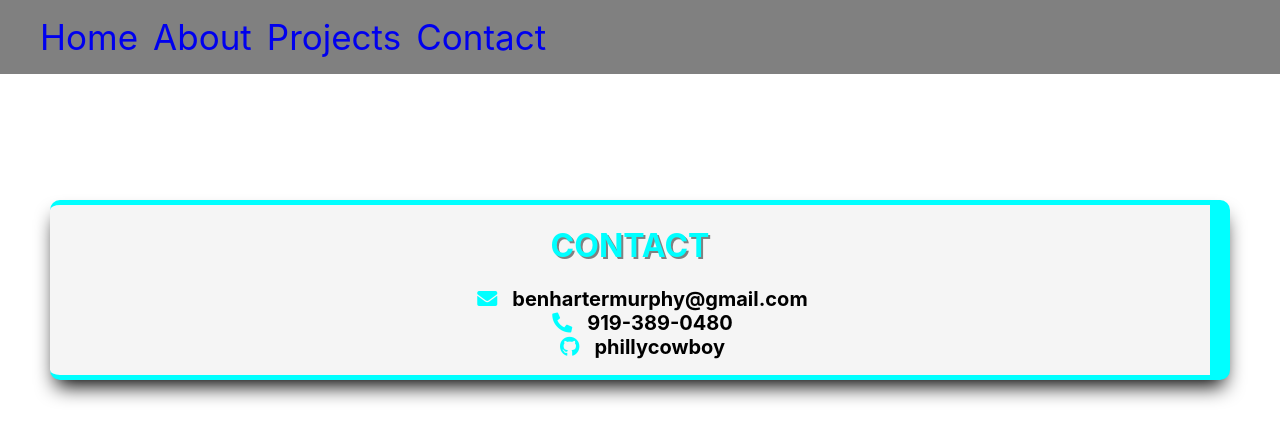
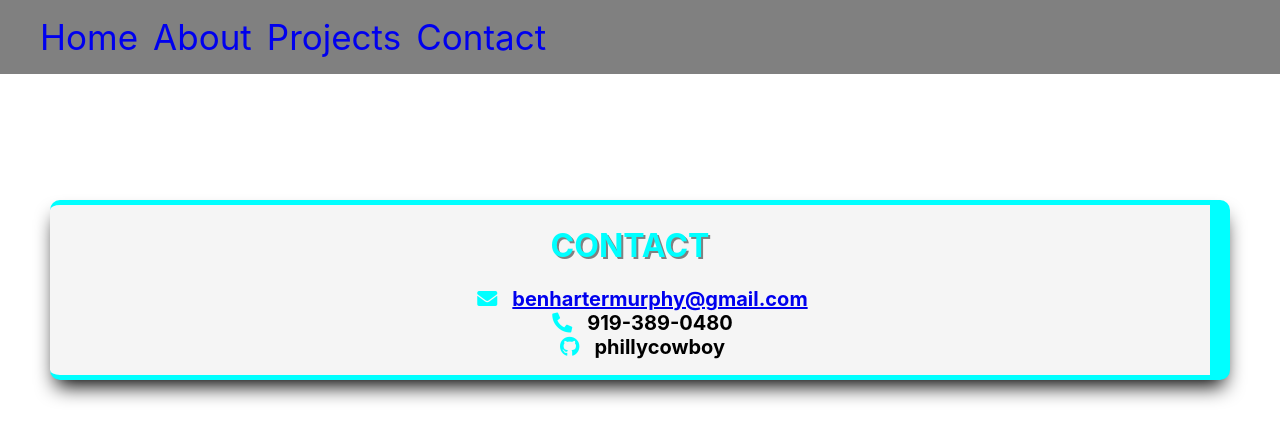
Before and after one commit to phillycowboy/port_practice-, a React (Create React App) app: page /contact in a window 1280 px wide. Shown: the top 440 px of the page. Built offline with nearby package versions, Linux system fonts and the light colour scheme.

Commit message:
added mailto to contact will test when i get home

```diff
--- a/src/components/Contact.js
+++ b/src/components/Contact.js
@@ -11,7 +11,7 @@
                             <i class="fas fa-envelope"></i>
                         </div>
                         <div id="data">
-                            benhartermurphy@gmail.com
+                            <a href="mailto:benhartermurphy@gmail.com" target="_blank" rel="noopener noreferrer">benhartermurphy@gmail.com</a>
                         </div>
                     </li><br/>
                     <li>
```
